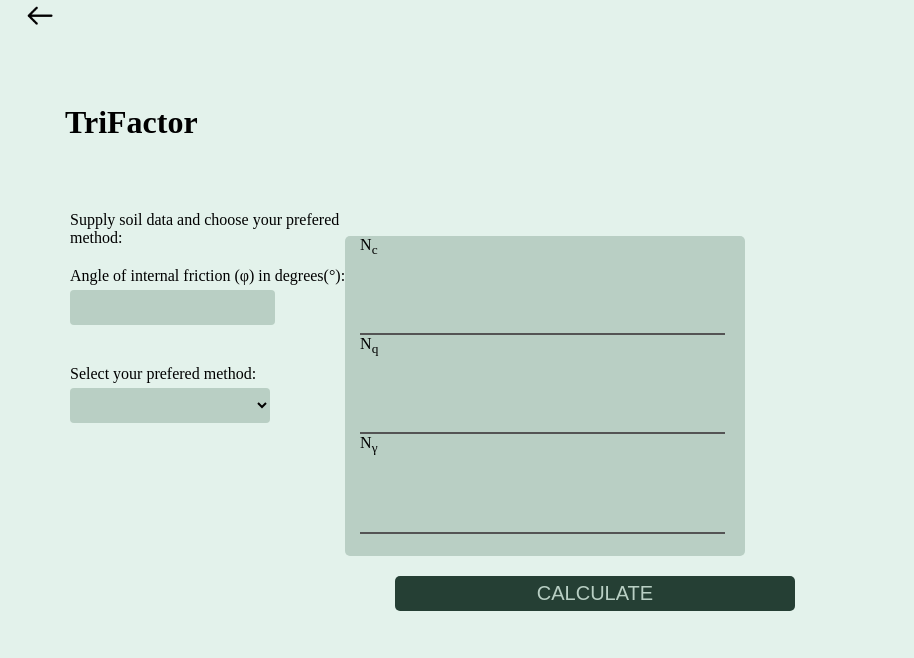
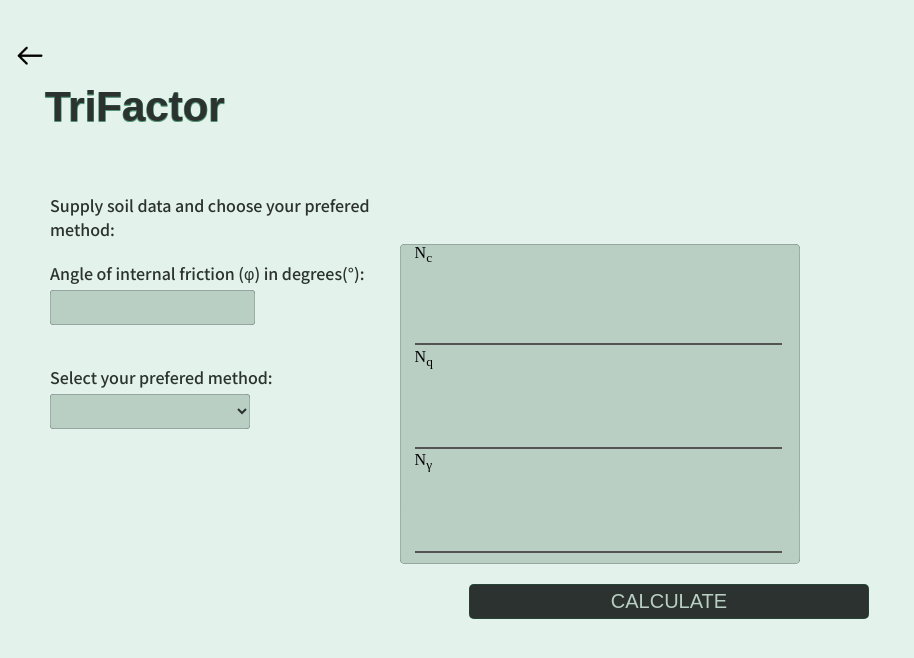
Before and after one commit to kolahimself/TriFactor, a Flask app: page /calculate in a window 1280 px wide. Shown: the top 658 px of the page, without its empty margins (0-914 px from the left). Run offline with Flask 3, Linux system fonts and the light colour scheme.

Commit message:
Add files via upload

```diff
--- a/static/trifactor.css
+++ b/static/trifactor.css
@@ -54,12 +65,23 @@ body{
     background-color: #b9cfc4;
 }
 .con1{
-    margin-left: 20px;
+    margin-left: 0px;
     margin-top: 70px;
 
 }
 .h1{
     margin-left: 45px;
+    margin-top: -70px;
+    margin-bottom: -10px;
+    font-family: 'Noto Sans Javanese', sans-serif;
+    font-size: 42px;
+    font-weight: 700;
+    color: #2b322f;
+    text-shadow:
+        -0.5px -0.5px 0 #569878,
+        0.5px -0.5px 0 #569878,
+        -0.5px 0.5px 0 #569878,
+        0.5px 0.5px 0 #569878;
 }
 .main1{
     display: flex;
@@ -70,40 +92,55 @@ body{
 margin-left: 50px;
 margin-top: 70px;
 }
+.p4 {
+    margin-top: -26px;
+    font-family: 'Noto Sans JP', sans-serif;
+    color: #2b322f;
+}
 .p5{
     margin-top: 20px;
-
+    font-family: 'Noto Sans JP', sans-serif;
+    color: #2b322f;
 }
 .p6{
     margin-top: 40px;
+    font-family: 'Noto Sans JP', sans-serif;
+    color: #2b322f;
 }
 .in1{
     background-color: #b9cfc4;
+    color: #2b322f;
+    font-family: 'Noto Sans JP', sans-serif;
     border: none;
     width: 200px;
     height: 35px;
     margin-top: 5px;
     border-radius: 4px;
     padding-left: 5px;
+    position: relative;
+    box-shadow: inset 0 0 0 0.2px #2B322F;
 }
 #t1{
     background-color: #b9cfc4;
+    color: #2b322f;
+    font-family: 'Noto Sans JP', sans-serif;
     border: none;
     width: 200px;
     height: 35px;
     margin-top: 5px;
     border-radius: 4px;
     padding-left: 10px;
-
+    position: relative;
+    box-shadow: inset 0 0 0 0.2px #2B322F;
 }
 .drop{
     padding-top: 10px;
     font-size: 17px;
-    font-family: sans-serif;
+    font-family: 'Noto Sans';
 
 }
 .drop:hover{
-    background-color: #253f34;
+    background-color: #2B322F;
 }
 
 .f1{
@@ -112,11 +149,14 @@ margin-top: 70px;
     width: 400px;
     height: 320px;
     border-radius: 5px;
-
+    position: relative;
+    box-shadow: inset 0 0 0 0.2px #2B322F;
+    margin-left: 30px;
 }
 
 .N,.in2{
     margin-left: 15px;
+    margin-bottom: 2.5px;
 }
 
 .in2{
@@ -128,19 +168,27 @@ margin-top: 70px;
     border-right: none;
     border-color: black;
     border-style: light;
+    font-size: 30px;
+    font-family: 'Noto Sans JP', sans-serif;
+    font-weight: 500;
+    color: #2b322f;
+    text-align: left;
+    padding: 1px;
 }
 .btn1{
-    margin-left: 375px;
+    margin-left: 469px;
     margin-top: 20px;
     margin-bottom: 20px;
     padding: 6px;
     width: 400px;
-    background-color: #253f34;
+    background-color: #2B322F;
     color: #b9cfc4;
     font-family: sans-serif;
     font-size: 20px;
     border-radius: 5px;
     border: none;
+    position: relative;
+    box-shadow: inset 0 0 0 0.2px #197A4B;
 
 }
 .btn1:active{
@@ -148,10 +196,94 @@ margin-top: 70px;
     color: #2c3230;
 }
 .back{
-    margin-left: 25px;
+    margin-left: 15px;
+    margin-top: 40px;
 
 }
 .imgg{
-    width: 30px
-    ;
+    width: 30px;
 }
+@media(max-width :500px){
+    body{
+        margin: 0px;
+    }
+    .bod1{
+     font-size: 18px;
+     margin-right: 5px;
+    }
+    .Main{
+        margin-top: 300px;
+
+    }
+    .h1{
+        margin-left: 17px;
+    }
+    .con1{
+        margin-top: 80px;
+
+    }
+    .tri{
+        font-size: 67px;
+    }
+    .pp{
+        margin-right: 30px;
+    }
+    .get{
+        margin-top: 45px;
+    }
+    .main1{
+        display: block;
+    }
+    .in1{
+        width: 350px;
+        height: 50px;
+        margin-bottom: 20px;
+        margin-left: 10px;
+    }
+    .in2{
+        width: 330px;
+    }
+    .f1{
+
+       margin-top: 10px;
+       margin-left: 20px;
+       width: 350px;
+    }
+    .btn1{
+        width: 350px;
+        height: 50px;
+        margin-left: 20px;
+        margin-right: 30px;
+        margin-bottom: 1px;
+    }
+    .p4{
+        margin-top: 10px;
+        width: 330px;
+        margin-left: 15px;
+    }
+    .p6{
+        width: max-content;
+        margin-top: 10px;
+        margin-left: 15px;
+    }
+    .p5{
+        width: max-content;
+        margin-left: 15px;
+    }
+    .f2{
+        margin-top: 20px;
+        margin-left: 10px;
+    }
+    #t1{
+        width: 350px;
+        margin-left: 10px;
+        margin-bottom: 30px;
+        height: 50px;
+
+    }
+    .back{
+        margin-top: 5px;
+        margin-left: 20px;
+    }
+
+}
```
Also changed, not shown: other parts of static/trifactor.css (+19 -8 lines). Lines whose indentation alone changed are shown as unchanged.
